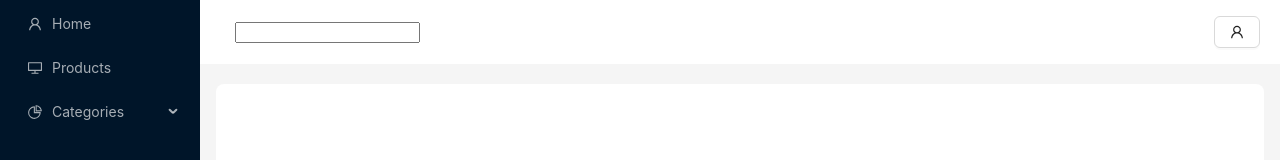
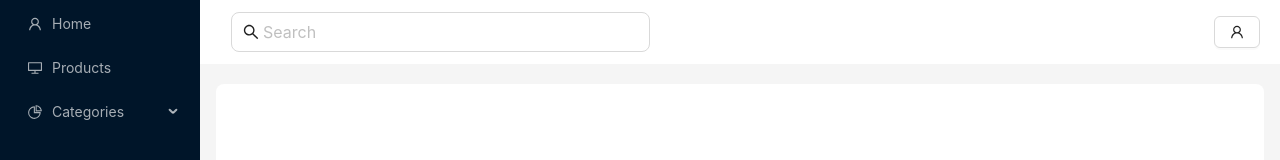
Before and after one commit to dinahagar/Admin-Panel, a React (Create React App) app: page /category/1 in a window 1280 px wide. Shown: the top 160 px of the page. Built offline with nearby package versions, Linux system fonts and the light colour scheme; no server answers.

Commit message:
search input style

```diff
--- a/src/Pages/Home/Home.styles.tsx
+++ b/src/Pages/Home/Home.styles.tsx
@@ -22,6 +22,7 @@ export const StyledLayout = styled(Layout)`
 
 export const StyledContent = styled(Content)`
     margin: 0 16px;
+    position: relative;
 `
 
 export const StyledLink = styled(Link)`
--- a/src/Pages/Products/Products.styles.tsx
+++ b/src/Pages/Products/Products.styles.tsx
@@ -1,4 +1,4 @@
-import { Button, Card, Col, Modal } from "antd";
+import { Button, Card, Col, Input, Modal } from "antd";
 import styled from "styled-components";
 
 export const StyledProductsDiv = styled.div`
@@ -65,15 +65,25 @@ export const StyledImageDiv = styled.div`
     display: flex;
     justify-content: center;
 `
+
 export const StyledDetailesDiv = styled.div`
     display: flex;
     justify-content: space-between;
     color: brown;
 `
+
 export const StyledPDiv = styled.p`
     font-weight: bold;
 `
+
 export const StyledButtonsDiv = styled.div`
     display: flex;
     gap: 10px;
 `
+
+export const StyledSearchInput = styled(Input)`
+    position: absolute;
+    top: -52px;
+    left: 15px;
+    width: 40%;
+`
--- a/src/Pages/Products/components/ProductCard.tsx
+++ b/src/Pages/Products/components/ProductCard.tsx
@@ -1,5 +1,5 @@
-import { DeleteOutlined, EditOutlined, EyeOutlined } from "@ant-design/icons"
-import { StyledCard, StyledCol } from "../Products.styles"
+import { DeleteOutlined, EditOutlined, EyeOutlined, SearchOutlined } from "@ant-design/icons"
+import { StyledCard, StyledCol, StyledSearchInput } from "../Products.styles"
 import { useDeleteProductMutation, useUpdateProductMutation } from "../../../Store/services/products"
 import { Product } from "../Products"
 import { Card, Row } from "antd";
@@ -69,8 +69,12 @@ const ProductCard: React.FC<ProductCardProps> = ({data, productsArray, setAction
 
     return (
         <>
-            <input onChange={(e) => handleSearch(e.target.value)} style={{ position: 'fixed', top: '22px', left: '235px' }}/>
-
+            <StyledSearchInput
+                size="large"
+                placeholder="Search"
+                prefix={<SearchOutlined />}
+                onChange={(e) => handleSearch(e.target.value)}
+            />
             <Row>
                 {products?.map((product: Product) => (
                     <StyledCol xs={24} sm={24} md={12} lg={8} xl={6} key={product.id}>
```
